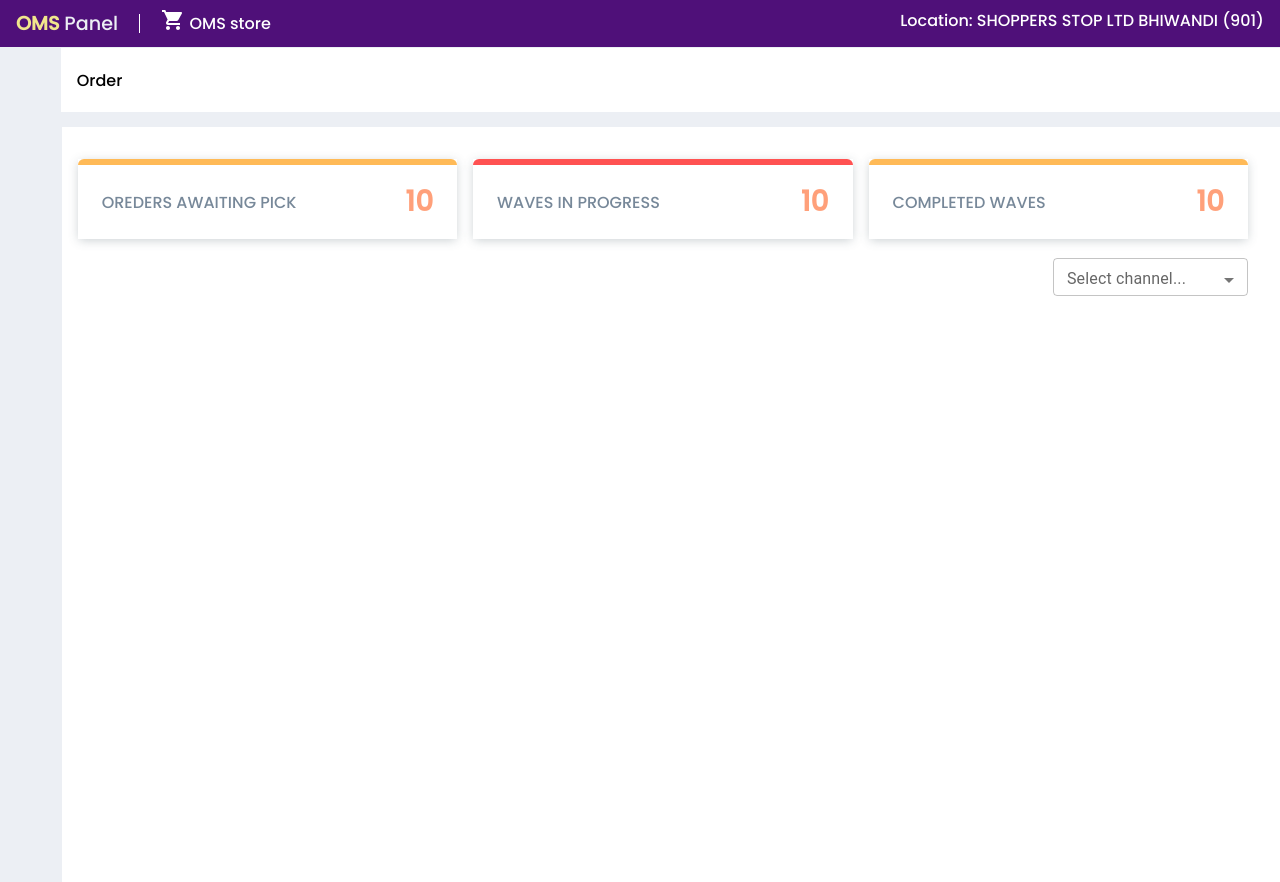
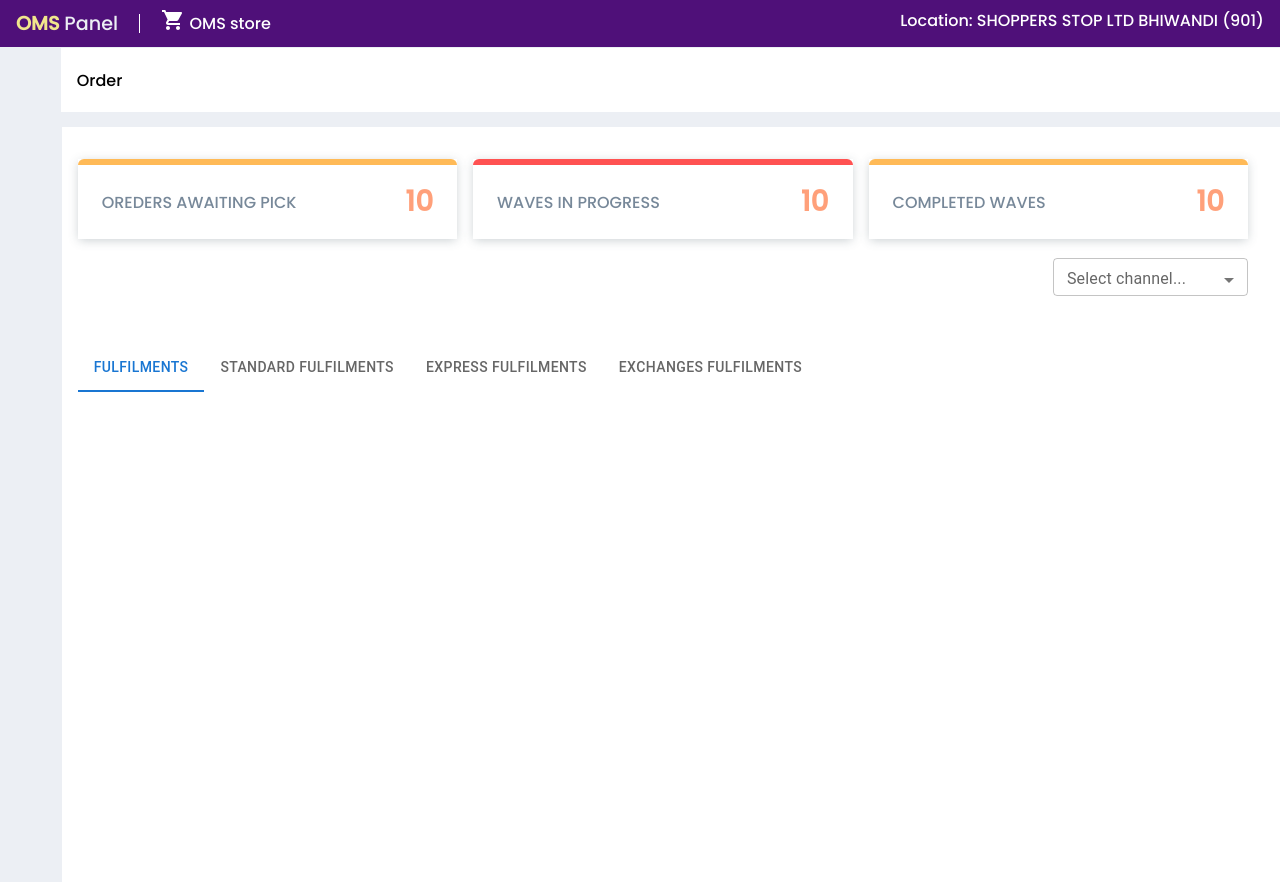
Before and after one commit to sshemantj/oms-panel, a Next.js app: page / in a window 1280 px wide. Built offline with nearby package versions, Linux system fonts and the light colour scheme.

Commit message:
tabs added

```diff
--- a/src/component/molecules/channelSelectDropdown/index.tsx
+++ b/src/component/molecules/channelSelectDropdown/index.tsx
@@ -1,30 +1,35 @@
-import React, { forwardRef } from "react";
+import React, { forwardRef, useRef, useState } from "react";
 import styles from "./channelSelect.module.scss";
-import { useMobileCheck } from "@/hooks/useMobileCheck";
 import SelectDropdown from "@/component/atoms/selectDropdown";
+import { useAppSelector } from "@/store/hooks";
 
 interface IProps {
-  openSelect: boolean;
-  setOpenSelect: React.Dispatch<React.SetStateAction<boolean>>;
-  handleSelectChange: (
-    e: React.ChangeEvent<HTMLInputElement | HTMLTextAreaElement>
-  ) => Promise<void>;
-  channelMappingsArr: {
-    label: any;
-    value: any;
-  }[];
   currValue: string;
+  setCurrValue: React.Dispatch<React.SetStateAction<string>>;
 }
 
-const ChannelSelectDropDown = forwardRef((props: IProps, inputRef) => {
-  const {
-    channelMappingsArr,
-    currValue,
-    handleSelectChange,
-    openSelect,
-    setOpenSelect,
-  } = props;
-  const isMobile = useMobileCheck();
+const ChannelSelectDropDown = (props: IProps) => {
+  const { currValue, setCurrValue } = props;
+  const inputRef = useRef<any>(null);
+  const [openSelect, setOpenSelect] = useState<boolean>(false);
+  const { userChannelMappings } = useAppSelector((state) => state.dashboard);
+
+  const channelMappingsArr =
+    (Array.isArray(userChannelMappings) &&
+      userChannelMappings?.map((item: any) => {
+        return {
+          label: item.channelName,
+          value: item.channelId,
+        };
+      })) ||
+    [];
+
+  const handleChannelSelect = async (
+    e: React.ChangeEvent<HTMLInputElement | HTMLTextAreaElement>
+  ) => {
+    const { value } = e.target;
+    setCurrValue(value);
+  };
 
   return (
     <div className={styles.channel_select_wrapper}>
@@ -38,7 +43,7 @@ const ChannelSelectDropDown = forwardRef((props: IProps, inputRef) => {
         onMenuClick={() => {
           setOpenSelect((v) => !v);
         }}
-        handleOnChange={handleSelectChange}
+        handleOnChange={handleChannelSelect}
         label={"Select channel..."}
         data={channelMappingsArr}
         value={currValue}
@@ -65,8 +70,6 @@ const ChannelSelectDropDown = forwardRef((props: IProps, inputRef) => {
       />
     </div>
   );
-});
-
-ChannelSelectDropDown.displayName = "ChannelSelectDropDown";
+};
 
 export default ChannelSelectDropDown;
--- a/src/component/molecules/customTab/index.tsx
+++ b/src/component/molecules/customTab/index.tsx
@@ -6,7 +6,7 @@ import AppBar from "@mui/material/AppBar";
 import { SxProps, Theme } from "@mui/material";
 
 interface IProps {
-  buttonList: { label: string; value: string }[];
+  tabList: { label: string; value: string }[];
   value: any;
   setValue?: React.Dispatch<React.SetStateAction<any>>;
   type: 1 | 2;
@@ -16,7 +16,7 @@ interface IProps {
 
 const CustomTab = (props: IProps) => {
   const {
-    buttonList,
+    tabList,
     value,
     setValue,
     type,
@@ -32,7 +32,7 @@ const CustomTab = (props: IProps) => {
   };
 
   return (
-    <Box sx={{ display: "flex", justifyContent: "center", ...containerSx }}>
+    <Box sx={{ ...containerSx }}>
       {type === 1 ? (
         <Tabs
           value={value}
@@ -41,7 +41,7 @@ const CustomTab = (props: IProps) => {
           indicatorColor="primary"
           aria-label="secondary tabs example"
         >
-          {buttonList.map((item, index) => {
+          {tabList.map((item, index) => {
             return <Tab key={index} value={item.value} label={item.label} />;
           })}
         </Tabs>
@@ -54,7 +54,7 @@ const CustomTab = (props: IProps) => {
 export default CustomTab;
 
 function FullWidthTabs(props: IProps) {
-  const { buttonList, value, setValue } = props;
+  const { tabList, value, setValue } = props;
 
   const handleChange = (event: React.SyntheticEvent, newValue: number) => {
     setValue?.(newValue);
@@ -78,7 +78,7 @@ function FullWidthTabs(props: IProps) {
           variant="fullWidth"
           aria-label="full width tabs example"
         >
-          {buttonList.map((item, index) => {
+          {tabList.map((item, index) => {
             return (
               <Tab
                 key={index}
--- /dev/null
+++ b/src/modules/homeModule/homeTabs/index.tsx
@@ -0,0 +1,30 @@
+import CustomTab from "@/component/molecules/customTab";
+import React, { useState } from "react";
+
+const tabList: { label: string; value: string }[] = [
+  { label: "FULFILMENTS", value: "fulfilments" },
+  { label: "STANDARD FULFILMENTS", value: "standardFulfilments" },
+  { label: "EXPRESS FULFILMENTS", value: "expressFulfilments" },
+  { label: "EXCHANGES FULFILMENTS", value: "exchangesFulfilments" },
+];
+
+const HomeTabs = () => {
+  const [currTabValue, setCurrTabValue] = useState<string>("fulfilments");
+
+  const handleChange = (_: any, changedValue: string) => {
+    setCurrTabValue(changedValue);
+  };
+
+  return (
+    <div>
+      <CustomTab
+        type={1}
+        value={currTabValue}
+        tabList={tabList}
+        handleChange={handleChange}
+      />
+    </div>
+  );
+};
+
+export default HomeTabs;
--- a/src/modules/homeModule/index.tsx
+++ b/src/modules/homeModule/index.tsx
@@ -1,8 +1,8 @@
-import React, { useRef, useState } from "react";
+import React, { useState } from "react";
 import { Grid } from "@mui/material";
 import Cards, { IBaseCardProps } from "@/component/atoms/cards";
 import ChannelSelectDropDown from "@/component/molecules/channelSelectDropdown";
-import { useAppSelector } from "@/store/hooks";
+import HomeTabs from "./homeTabs";
 
 const cardsList: IBaseCardProps[] = [
   {
@@ -23,28 +23,7 @@ const cardsList: IBaseCardProps[] = [
 ];
 
 const HomeModule = () => {
-  const [currValue, setCurrValue] = useState("");
-  const [openSelect, setOpenSelect] = useState<boolean>(false);
-  const inputRef = useRef<any>(null);
-
-  const { userChannelMappings } = useAppSelector((state) => state.dashboard);
-
-  const channelMappingsArr =
-    (Array.isArray(userChannelMappings) &&
-      userChannelMappings?.map((item: any) => {
-        return {
-          label: item.channelName,
-          value: item.channelId,
-        };
-      })) ||
-    [];
-
-  const handleSelectChange = async (
-    e: React.ChangeEvent<HTMLInputElement | HTMLTextAreaElement>
-  ) => {
-    const { value } = e.target;
-    setCurrValue(value);
-  };
+  const [currValue, setCurrValue] = useState<string>("");
 
   return (
     <Grid container spacing={2} padding={"0 1rem"}>
@@ -62,18 +41,20 @@ const HomeModule = () => {
           <Grid style={{ margin: "0 0 0 auto", padding: "0" }} item md={2}>
             <ChannelSelectDropDown
               {...{
-                ref: inputRef,
-                channelMappingsArr,
                 currValue,
-                handleSelectChange,
-                openSelect,
-                setOpenSelect,
+                setCurrValue,
               }}
             />
           </Grid>
         </Grid>
       </Grid>
-      {/* <h1>home</h1> */}
+      <Grid sm={12} md={12} mt={3} item style={{ padding: 0 }}>
+        <Grid container spacing={2} mt={1}>
+          <Grid sm={12} md={12} item>
+            <HomeTabs />
+          </Grid>
+        </Grid>
+      </Grid>
     </Grid>
   );
 };
```
